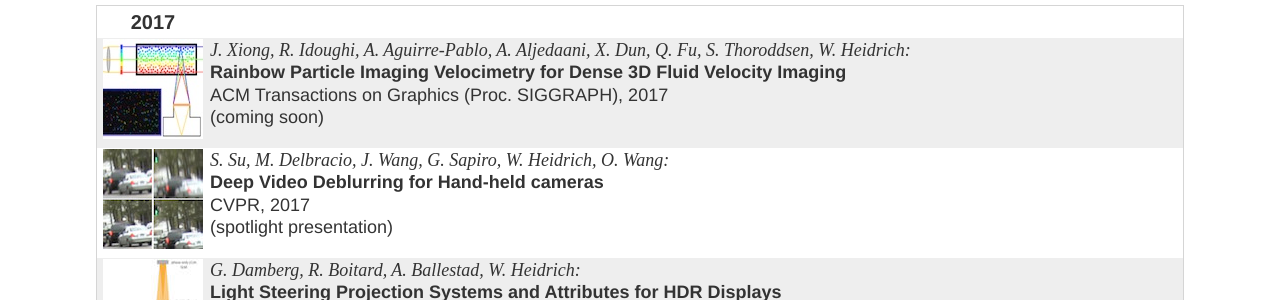
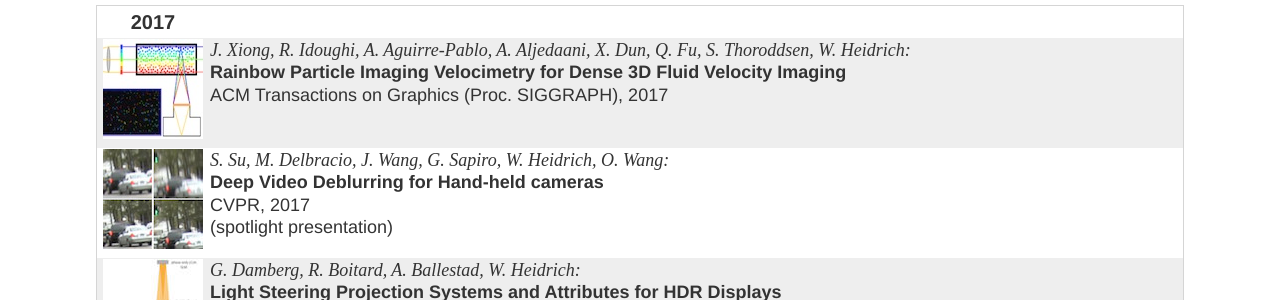
Before and after one commit to vccimaging/vccimaging.github.io, a Jekyll site: the page built from publications.html, in a window 1280 px wide and 900 px high. Shown: the part 442-742 px from the top of the window. Built offline with Jekyll 4.4.1, drawn with Linux system fonts in a browser that asks for light colours.

Commit message:
finalized rainbowpiv entry

```diff
--- a/_data/publications.yaml
+++ b/_data/publications.yaml
@@ -13,7 +13,9 @@
   title: Rainbow Particle Imaging Velocimetry for Dense 3D Fluid Velocity Imaging
   venue: ACM Transactions on Graphics (Proc. SIGGRAPH)
   year: 2017
-  note: coming soon
+  volume: 36
+  number: 4
+  pages: 36.1--36.14
 
 - id: Su2017DVD
   authors:
```
